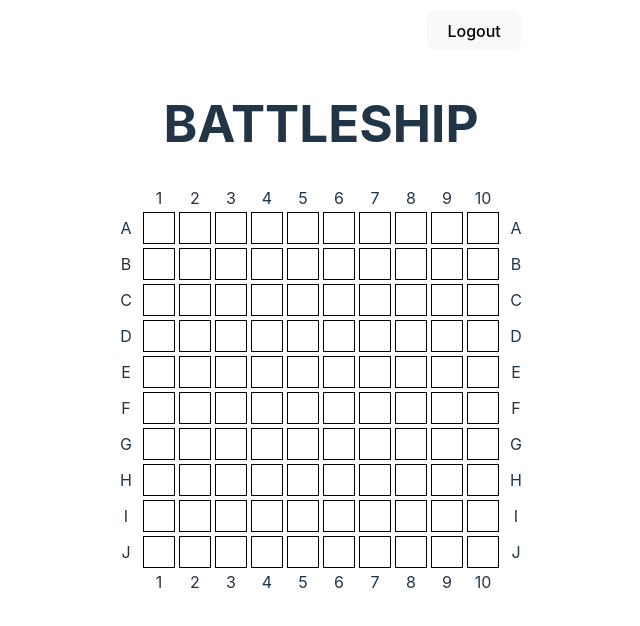
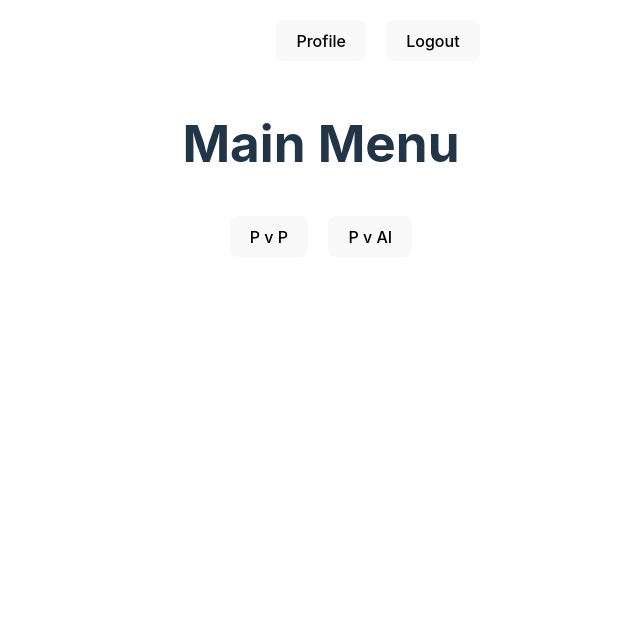
Before and after one commit to g-thedev/battleship-client, a React (Vite) app: page / in a window 1280 px wide. Shown: the top 626 px of the page, without its empty margins (319-959 px from the left). Built offline with nearby package versions, Linux system fonts and the light colour scheme; sample sign-in values are in the browser's storage.

Commit message:
Add Profile, Lobby, Menu Navigation

```diff
--- a/src/App.tsx
+++ b/src/App.tsx
@@ -5,6 +5,8 @@ import NavBar from './components/common/Nav';
 import RegisterPage from './pages/Register';
 import LoginPage from './pages/Login';
 import Homepage from './pages/Homepage';
+import LobbyPage from './pages/Lobby';
+import ProfilePage from './pages/Profile';
 import { AuthProvider, useAuth } from './context/AuthContext';
 
 const PrivateRoute: React.FC<{ element: JSX.Element }> = ({ element }) => {
@@ -18,9 +20,11 @@ const App: React.FC = () => {
           <Router>
               <NavBar />
               <Routes>
-                  <Route path="/" element={<PrivateRoute element={<Homepage />} />} />
                   <Route path="/register" element={<RegisterPage />} />
                   <Route path="/login" element={<LoginPage />} />
+                  <Route path="/" element={<PrivateRoute element={<Homepage />} />} />
+                  <Route path="/lobby" element={<PrivateRoute element={<LobbyPage />} />} />
+                  <Route path="/profile" element={<PrivateRoute element={<ProfilePage />} />} />
                   {/* Add other routes here */}
               </Routes>
           </Router>
--- /dev/null
+++ b/src/components/button/index.tsx
@@ -0,0 +1,17 @@
+import React from 'react';
+import './style.css';
+
+interface Props {
+    text: string;
+    onClick: () => void;
+}
+
+const Button: React.FC<Props> = ({ text, onClick }) => {
+    return (
+        <button className="button" onClick={onClick}>
+            {text}
+        </button>
+    );
+};
+
+export default Button;
--- /dev/null
+++ b/src/components/button/style.css
@@ -0,0 +1,3 @@
+button {
+    margin: 10px;
+}
--- a/src/components/common/Nav/index.tsx
+++ b/src/components/common/Nav/index.tsx
@@ -1,11 +1,12 @@
 import React, { useContext } from 'react';
-import { Link, useLocation } from 'react-router-dom';
+import { Link, useLocation, useNavigate } from 'react-router-dom';
 import './style.css';
 import { AuthContext } from '../../../context/AuthContext';
 
 const NavBar: React.FC = () => {
     const { isAuthenticated, logout } = useContext(AuthContext);
     const location = useLocation();
+    const navigate = useNavigate();
 
     return (
         <div className="navbar-container">
@@ -14,7 +15,12 @@ const NavBar: React.FC = () => {
             </div>
             <div className="nav">
                 {isAuthenticated ? (
-                    <button onClick={logout}>Logout</button>
+                    <>
+
+                        <button onClick={() => navigate('/profile')}>Profile</button>
+                        {location.pathname !== '/' && <button onClick={() => navigate('/')}>Main Menu</button>}
+                        <button onClick={logout}>Logout</button>
+                    </>
                 ) : (
                     <>
                         {location.pathname !== '/login' && <Link to="/login">Login</Link>}
--- a/src/pages/Homepage/index.tsx
+++ b/src/pages/Homepage/index.tsx
@@ -1,12 +1,19 @@
 import React from 'react';
-import Grid from '../../components/Grid';
+import Button from '../../components/button';
+import { useNavigate } from 'react-router-dom';
+import './style.css';
 
 const Homepage: React.FC = () => {
+    const navigate = useNavigate();
+
     return (
-        <>
-            <h1>BATTLESHIP</h1>
-            <Grid />
-        </>
+        <div className='main-menu-container'>
+            <h1>Main Menu</h1>
+            <div className='menu-nav'>
+                <Button text="P v P" onClick={() => {navigate('/lobby')}} />
+                <Button text="P v AI" onClick={() => {navigate('/')}} />
+            </div>
+        </div>
     );
 }
 
--- /dev/null
+++ b/src/pages/Homepage/style.css
@@ -0,0 +1,5 @@
+.main-menu-container {
+  display: flex;
+  flex-direction: column;
+  align-items: center;
+}
--- /dev/null
+++ b/src/pages/Lobby/index.tsx
@@ -0,0 +1,18 @@
+import React from 'react';
+import { useAuth } from '../../context/AuthContext';
+import { useNavigate } from 'react-router-dom';
+// import './style.css';
+
+const LobbyPage: React.FC = () => {
+    const auth = useAuth();
+    const navigate = useNavigate();
+
+    return (
+        <div>
+            <h1>Lobby</h1>
+
+        </div>
+    );
+};
+
+export default LobbyPage;
--- /dev/null
+++ b/src/pages/Profile/index.tsx
@@ -0,0 +1,18 @@
+import React from 'react';
+import { useAuth } from '../../context/AuthContext';
+import { useNavigate } from 'react-router-dom';
+// import './style.css';
+
+const ProfilePage: React.FC = () => {
+    const auth = useAuth();
+    const navigate = useNavigate();
+
+    return (
+        <div>
+            <h1>Profile</h1>
+
+        </div>
+    );
+};
+
+export default ProfilePage;
```
